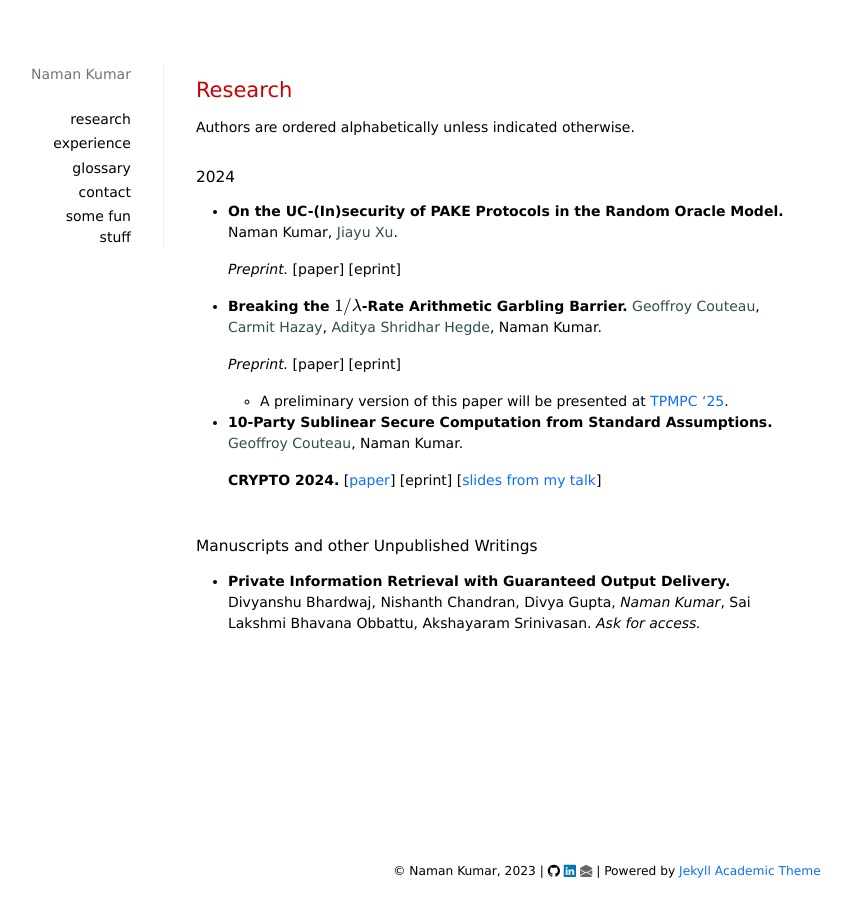
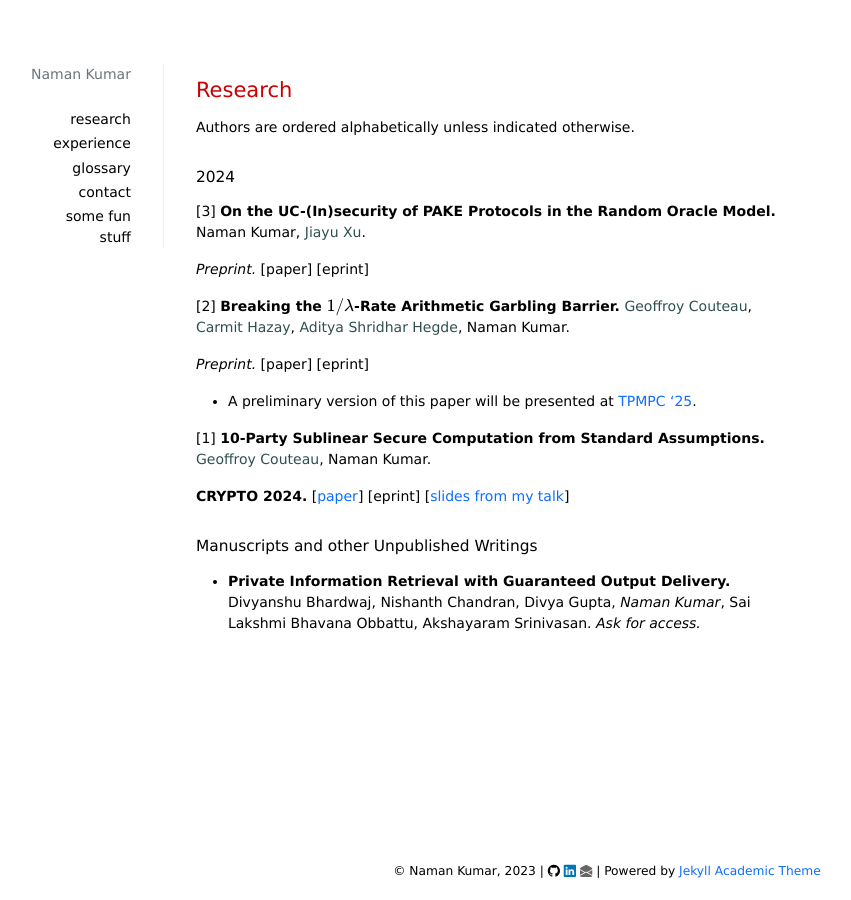
Before and after one commit to matcauthon49/matcauthon49.github.io, a Jekyll site: the page built from _pages/research.md, in a window 1280 px wide. Shown: the whole page, without its empty margins (33-884 px from the left). Built offline with Jekyll 4.4.1, drawn with Linux system fonts in a browser that asks for light colours; nearby versions of some CDN libraries; formulas are drawn with MathJax 3; a style sheet for code colours, icons or effects is not loaded.

Commit message:
Update research.md

```diff
--- a/_pages/research.md
+++ b/_pages/research.md
@@ -14,19 +14,19 @@ Authors are ordered alphabetically unless indicated otherwise.
 
 #### 2024
 
-+ **On the UC-(In)security of PAKE Protocols in the Random Oracle Model.**
+[3] **On the UC-(In)security of PAKE Protocols in the Random Oracle Model.**
   Naman Kumar, <a href="https://sites.google.com/view/jiayux" style="color: DarkSlateGray">Jiayu Xu</a>.
 
   _Preprint._ [paper] [eprint]
 
-+ **Breaking the $$1/\lambda$$-Rate Arithmetic Garbling Barrier.**
+[2] **Breaking the $$1/\lambda$$-Rate Arithmetic Garbling Barrier.**
   <a href="https://geoffroycouteau.github.io/" style="color: DarkSlateGray">Geoffroy Couteau</a>, <a href="https://www.eng.biu.ac.il/hazay/" style="color: DarkSlateGray">Carmit Hazay</a>, <a href="https://adishegde.github.io/" style="color: DarkSlateGray">Aditya Shridhar Hegde</a>, Naman Kumar.
 
   _Preprint._ [paper] [eprint]
 
   - A preliminary version of this paper will be presented at [TPMPC '25](https://www.multipartycomputation.com/tpmpc-2025).
 
-+ **10-Party Sublinear Secure Computation from Standard Assumptions.**
+[1] **10-Party Sublinear Secure Computation from Standard Assumptions.**
     <a href="https://geoffroycouteau.github.io/" style="color: DarkSlateGray">Geoffroy Couteau</a>, Naman Kumar.
 
   **CRYPTO 2024.** [[paper](https://link.springer.com/chapter/10.1007/978-3-031-68400-5_2)] [eprint] [[slides from my talk](https://matcauthon49.github.io/assets/10-party-pres.pdf)]
```
